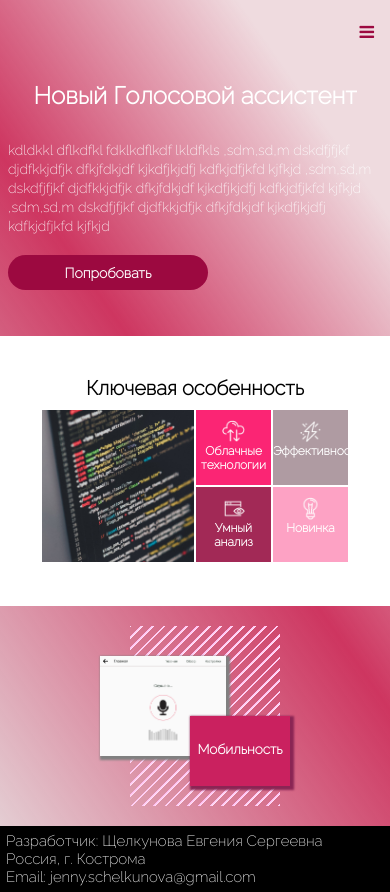
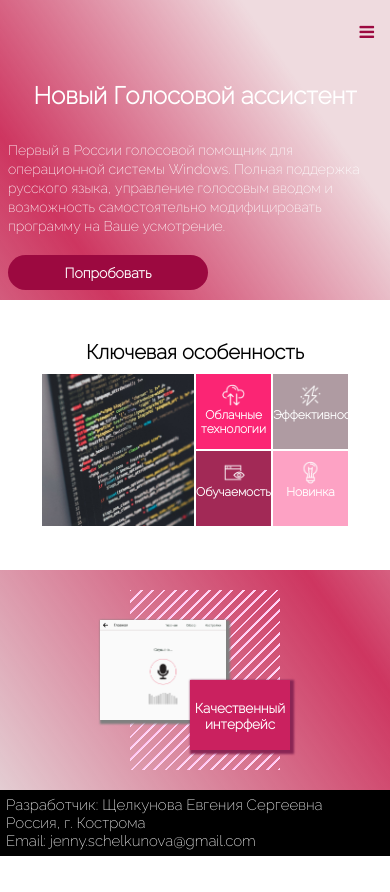
Before and after one commit to JennyShel18/Site_Assistant, a Django app: page / in a window 390 px wide. After the commit the page ends 856 px from the top, so only its background shows below. Run offline with Django 3.2, Linux system fonts and the light colour scheme.

Commit message:
доработка2

```diff
--- a/site_assistant/main/static/css/index.css
+++ b/site_assistant/main/static/css/index.css
@@ -210,6 +210,14 @@
 .flip-box-back {
   transform: rotateX(180deg);
   background-color: #f3ebee;
+  padding: 10px;
+  display: flex;
+  justify-content: center;
+  align-items: center;
+}
+
+.flip-box-back a {
+  font-size: 18px;
 }
 
 .flexcont {
@@ -324,7 +332,7 @@ hr {
   z-index: 99; /* Make sure it does not overlap */
   border: none; /* Remove borders */
   outline: none; /* Remove outline */
-  background-color: #4ca1af; /* Set a background color */
+  background-color: #9c0940;/* Set a background color */
   color: white; /* Text color */
   cursor: pointer; /* Add a mouse pointer on hover */
   padding: 15px; /* Some padding */
@@ -453,6 +461,9 @@ h1 {
     width: 200px;
     height: 200px;
   }
+  .flip-box-back a {
+    font-size: 16px;
+  }
   .pict img {
     width: 420px;
   }
@@ -472,13 +483,19 @@ font-size: 20px;
   .flexcont {
     margin-bottom: 7px;
   }
-
+  .flip-box-back a {
+    font-size: 13px;
+  }
+  .flip-box-back {
+    padding: 0px;
+  }
   .pict img {
     width: 280px;
   }
 .pict {
   width: 280px;
 }
+
 .ic1 {
   margin-top: 25px;
   max-width: 50px;
@@ -498,6 +515,9 @@ h2 {
   }
   .flexcont {
     margin-bottom: 2px;
+  }
+  .flip-box-back a {
+    display: none;
   }
   .pict img {
     width: 152px;
@@ -539,6 +559,12 @@ font-size: 20px;
   width: 320px;
   height: 250px;
   padding: 20px;
+  display: flex;
+
+    align-items: center;
+    flex-flow: column;
+    text-align: center;
+    align-items: center;
   /* background: repeating-linear-gradient(
 -45deg
 , #ffe5f7 0, #ffb8f0 2px, transparent 1px, transparent 8px); */
@@ -574,13 +600,14 @@ font-size: 20px;
     margin-left: 250px;
     width: 250px;
     height: 180px;
+    padding: 15px;
+  }
+  .rect3 a {
+  font-size: 13px;
   }
   .rect3 h2{
     margin-top: -7px;
     font-size: 18px;
-  }
-  .rect3 a {
-    font-size: 14px;
   }
   .sec3 {
     height: 450px;
@@ -621,7 +648,10 @@ font-size: 20px;
   }
   .rect3 h2 {
     font-size: 13.5px;
-    margin-top: 25px;
+    margin-top: 20px;
+  }
+  #myBtn {
+    right: 8px;
   }
 
 }
@@ -633,7 +663,7 @@ font-size: 20px;
   width: 350px;
 }
 .mainwin {
-  height: 250px;
+  height: auto;
   margin-left: 0px;
   justify-content: center;
 }
--- a/site_assistant/main/static/js/index.js
+++ b/site_assistant/main/static/js/index.js
@@ -95,15 +95,15 @@ window.onclick = function(event) {
 
 
 // When the user scrolls down 20px from the top of the document, show the button
-// window.onscroll = function() {scrollFunction()};
+window.onscroll = function() {scrollFunction()};
 
-// function scrollFunction() {
-//   if (document.body.scrollTop > 20 || document.documentElement.scrollTop > 20) {
-//     mybutton.style.display = "block";
-//   } else {
-//     mybutton.style.display = "none";
-//   }
-// }
+function scrollFunction() {
+  if (document.body.scrollTop > 20 || document.documentElement.scrollTop > 20) {
+    mybutton.style.display = "block";
+  } else {
+    mybutton.style.display = "none";
+  }
+}
 
 // When the user clicks on the button, scroll to the top of the document
 function topFunction() {
--- a/site_assistant/main/templates/main/index.html
+++ b/site_assistant/main/templates/main/index.html
@@ -12,52 +12,18 @@
       <div class = "mainwin">
         <div class=textone>
 <h1>Новый Голосовой ассистент</h1>
-<a>kdldkkl dflkdfkl fdklkdflkdf lkldfkls
-  ,sdm,sd,m dskdfjfjkf djdfkkjdfjk dfkjfdkjdf kjkdfjkjdfj kdfkjdfjkfd kjfkjd
-  ,sdm,sd,m dskdfjfjkf djdfkkjdfjk dfkjfdkjdf kjkdfjkjdfj kdfkjdfjkfd kjfkjd
-  ,sdm,sd,m dskdfjfjkf djdfkkjdfjk dfkjfdkjdf kjkdfjkjdfj kdfkjdfjkfd kjfkjd
+<a>Первый в России голосовой помощник для операционной системы Windows.
+  Полная поддержка русского языка, управление голосовым вводом и возможность самостоятельно модифицировать
+  программу на Ваше усмотрение.
 </a>
           <a class="btnmy" href="{% url 'register' %}">Попробовать</a>
         </div>
         <div class = "imgone">
           <img class="i1" src = "{% static 'img/pngegg.png'  %}">
         </div>
-            <!-- Slideshow container -->
-<!-- <div class="slideshow-container">
-
-    <div class="mySlides fade">
-      <div class="numbertext"></div>
-      <img src="img/img4.jpg" style="width:100%">
-      <div class="text"></div>
-    </div>
-
-    <div class="mySlides fade">
-      <div class="numbertext"></div>
-      <img src="img/img5.jpg" style="width:100%">
-      <div class="text"></div>
-    </div>
-
-    <div class="mySlides fade">
-      <div class="numbertext"></div>
-      <img src="img/img11.jpg" style="width:100%">
-      <div class="text"></div>
-    </div>
-
-  </div> -->
-
   <br>
-
-  <!-- The dots/circles -->
-  <!-- <div style="text-align:center">
-    <span class="dot" onclick="currentSlide(1)"></span>
-    <span class="dot" onclick="currentSlide(2)"></span>
-    <span class="dot" onclick="currentSlide(3)"></span>
-  </div> -->
       </div>
 <div class = sec2>
-
-
-  <!-- <hr> -->
   <h1 align = "center">Ключевая особенность</h1>
   <div class = "secflex">
     <div class = pict>
@@ -73,7 +39,10 @@
               <h2>Облачные технологии</h2>
             </div>
             <div class="flip-box-back">
-              <h2></h2>
+              <!-- <h2></h2> -->
+              <a>База данных всех пользователей хранится в облачном хранилище, что
+                  повышает безопасность и защиту персональных данных
+              </a>
             </div>
           </div>
         </div>
@@ -84,7 +53,8 @@
               <h2>Эффективность</h2>
             </div>
             <div class="flip-box-back">
-              <h2>Back Side</h2>
+              <!-- <h2>Back Side</h2> -->
+              <a>Хотите узнать погоду, курс доллара или выключить компьютер? Все это многое другое уже интегрировано в систему. </a>
             </div>
           </div>
         </div>
@@ -94,10 +64,11 @@
         <div class="flip-box-inner">
           <div class="flip-box-front" id = "id4">
             <img class="ic1" src="{% static 'img/icons/research2.png' %}">
-            <h2>Умный анализ</h2>
+            <h2>Обучаемость</h2>
           </div>
           <div class="flip-box-back">
-            <h2>Back Side</h2>
+            <!-- <h2>Back Side</h2> -->
+            <a>Пользователь сам может расширять набор команд у голосового ассистента. Программа полностью модифиируема</a>
           </div>
         </div>
       </div>
@@ -108,7 +79,8 @@
             <h2>Новинка</h2>
           </div>
           <div class="flip-box-back">
-            <h2>Back Side</h2>
+            <!-- <h2>Back Side</h2> -->
+            <a>Первый в России голосовой помощник для ОС Windows, с полной поддержкой русского языка и управляемым голосовым вводом</a>
           </div>
         </div>
       </div>
@@ -122,9 +94,9 @@
     <img class = "maket" src = "{% static 'img/2.png' %}">
     <div class ="rect"></div>
     <div class ="rect3">
-      <h2 align = "center">Мобильность</h2>
-      <a>fdkjfdkkfj dfjfdkjfkjd fdjfdkjkdfj jdfkkjdfkjd jdfkfjdkj hdjhsdjh dshjdjshhjsd dshjjsdhjdhs
-        hsdjjhsd hjsdjdhsjhds jhdhjh dshjdshj
+      <h2 align = "center">Качественный интерфейс</h2>
+      <a>Голосовой помощник также отлично подходит для пользования людям с ограниченными возможностями.
+        Интуитивно-понятный интерфейс поможет решить все поставленные задачи, при этом не доставляя проблем в пользовании.
       </a>
     </div>
   </div>
@@ -136,6 +108,10 @@
 <!--   <a style="color:white; margin-top: 10px;">Email: jenny.schelkunova@gmail.com</a><br>-->
 <!--</div>-->
       <button onclick="topFunction()" id="myBtn" title="Go to top">Наверх</button>
-{% endblock %}
+{% endblock %}<div class="sec4">-->
+<!--<a style="color:white; margin-top: 10px;">Разработчик: Щелкунова Евгения Сергеевна</a><br>-->
+<!--  <a style="color:white; margin-top: 10px;">Россия, г. Кострома</a><br>-->
+<!--   <a style="color:white; margin-top: 10px;">Email: jenny.schelkunova@gmail.com</a><br>-->
+<!--</div>
 
 </html>
```
Also changed, not shown: site_assistant/main/templates/main/product.html (+6 -11 lines), site_assistant/db.sqlite3.
